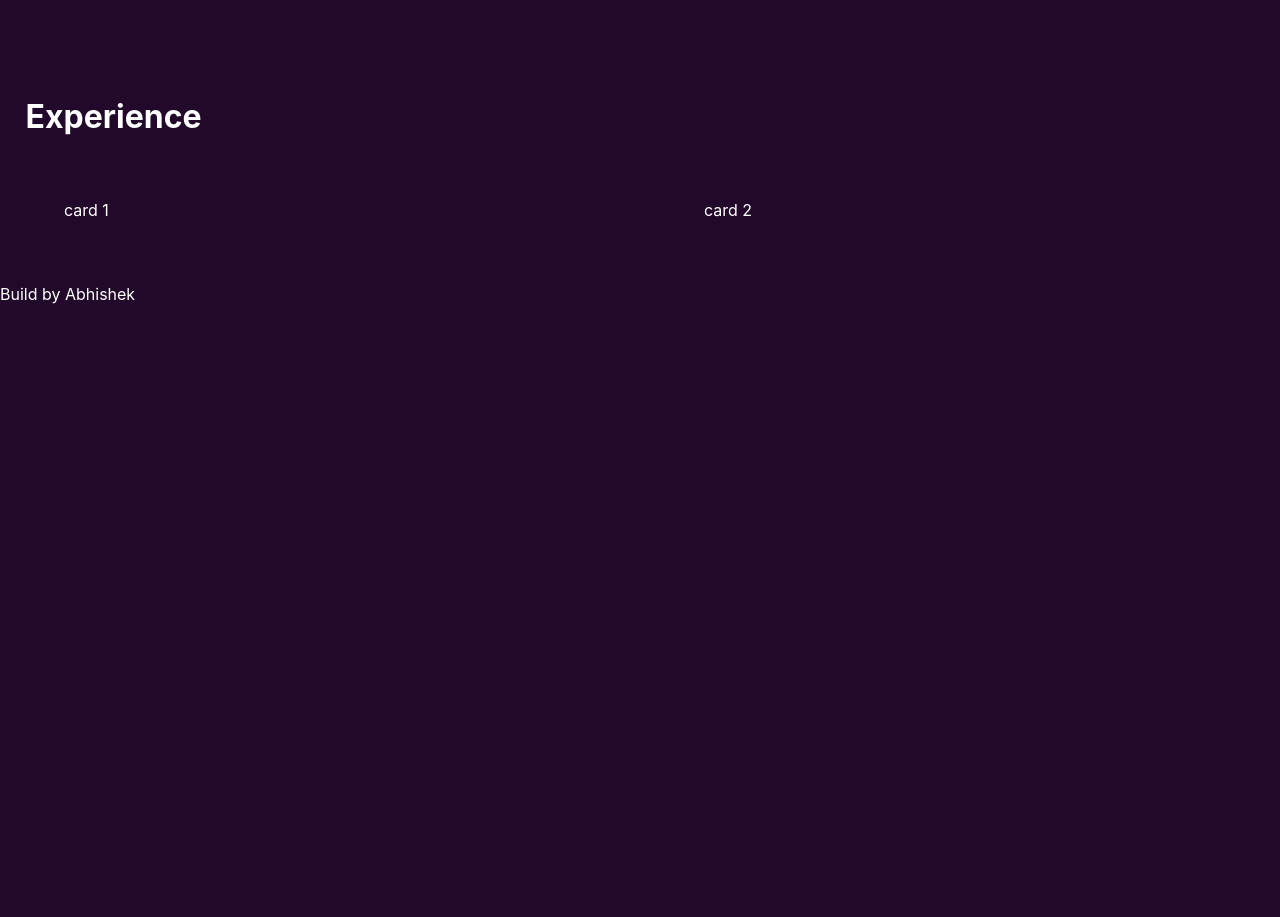
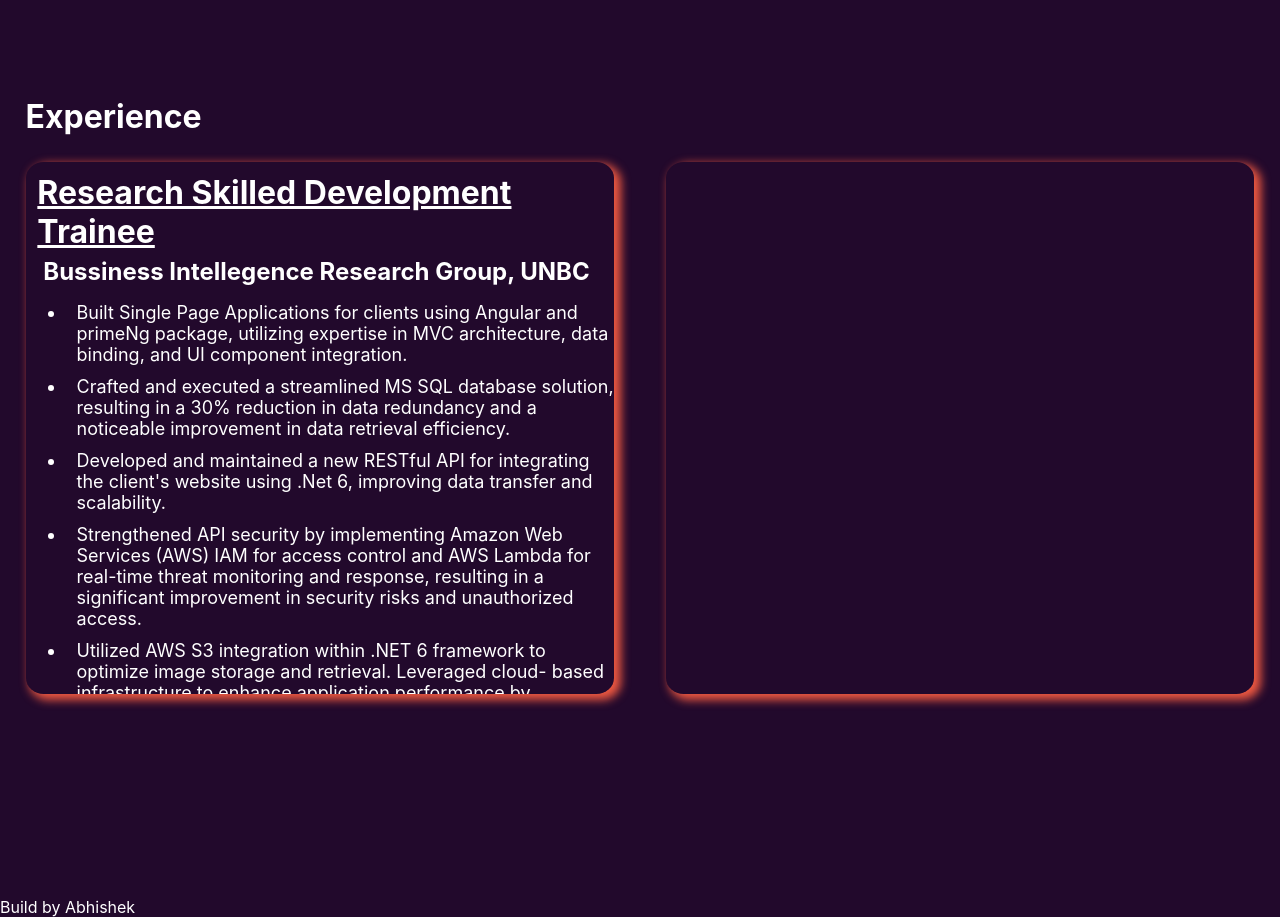
Before and after one commit to AbhiArora1998/Portfolio, a React (Create React App) app: page / in a window 1280 px wide. Shown: the part 700-1617 px from the top of the page. Before the commit the page ends 1004 px from the top, so only its background shows below. Built offline with nearby package versions, Linux system fonts and the light colour scheme.

Commit message:
custom animationForcards

```diff
--- a/src/App.css
+++ b/src/App.css
@@ -6,9 +6,7 @@ body {
 
 }
 
-h1,
-p,
-div {
+h1,p,div,h3,h2 {
   color: white;
   margin: 0;
 
@@ -30,6 +28,22 @@ div {
     padding-left: 2%;
 
   }
+}
+
+html::-webkit-scrollbar {
+  width: 10px; /* Width of the scrollbar */
+  height: 40px;
+}
+
+/* Styling the scrollbar thumb */
+html::-webkit-scrollbar-thumb {
+  background-color: #636060; /* Color of the scrollbar thumb */
+  border-radius: 5px; /* Rounded corners for the thumb */
+}
+
+/* Styling the scrollbar track */
+html::-webkit-scrollbar-track {
+  background-color: transparent /* Color of the scrollbar track */
 }
 
 /* Header */
@@ -135,11 +149,129 @@ padding: 2%;
 
 /* Experience */
 
+.experienceSection{
+  height: 100vh;
+
+}
 .ExperinceCardsFlexBox{
   display: flex;
+  height: 95%;
+  justify-content: space-evenly;
   width: 100%;
+
 }
 .ExperienceCard{
-  width: 40%;
-  margin: 5%;
+  width: 32%;
+ height: 70%;
+  margin: 5% ;
+  border-radius: 3%;
+  box-shadow: 5px 4px 10px 2px#F05941;
+  overflow: hidden; /* Hide content that overflows its box */
+  overflow-y: auto;
+  scroll-behavior: smooth;
+  transition: 0.5s;
 }
+
+.ExperienceCard:hover {
+  box-shadow: 0 12px 30px 0 #F05941;
+}
+.ExperienceCard::-webkit-scrollbar {
+  width: 10px; /* Width of the scrollbar */
+  height: 40px;
+}
+
+/* Styling the scrollbar thumb */
+.ExperienceCard::-webkit-scrollbar-thumb {
+  background-color: #636060; /* Color of the scrollbar thumb */
+  border-radius: 5px; /* Rounded corners for the thumb */
+}
+
+/* Styling the scrollbar track */
+.ExperienceCard::-webkit-scrollbar-track {
+  background-color: transparent /* Color of the scrollbar track */
+}
+
+@media screen and (max-width: 1000px) {
+  .ExperinceCardsFlexBox {
+    display: block;/* Single column layout */
+  }
+  .ExperienceCard{
+    width: 80%;
+    margin: 10% ;
+  }
+
+}
+
+@media screen and (min-width: 1001px) and (max-width: 1671px) {
+
+  .ExperienceCard{
+    width: 80%;
+    margin: 2% ;
+  }
+
+}
+
+/* experience > experience card details */
+.cardDetails{
+  width: 100%;
+  height: 100%;
+  position: relative;
+
+}
+.cardTile{
+  padding: 2% 0 0 2%;
+  text-decoration: underline;
+}
+.cardSubHeading{
+  padding: 1% 0 0 3%;
+}
+li{
+  font-size: large;
+  padding-left: 2%;
+  padding-bottom: 2%;
+}
+
+/* experience > experience card details >ToolCards  */
+.toolCards{
+  /* background-color: transparent; */
+  width: 100%;
+  position: relative;
+  z-index: 2;
+  animation:cardHover 0.5s ease forwards;
+  background-color: rgb(33, 32, 32);
+  opacity: 0.1;
+}
+@keyframes cardHover{
+
+  0%{
+    height: 0%;
+
+  }
+
+  100%{
+    opacity: 0.9;
+    height: 100%;
+
+
+  }
+}
+.toolCardsBox{
+  width: 30%;
+  height: 10%;
+
+
+  border-radius: 25px;
+  text-align: center;
+  background-color: #333;
+}
+
+.cardNoHover{
+  position: relative;
+  z-index: 1;
+}
+.cardHover{
+  width: 100%;
+  height: 100%;
+  position: absolute;
+  z-index: 2;
+}
--- a/src/components/Sections/Experience.jsx
+++ b/src/components/Sections/Experience.jsx
@@ -1,16 +1,16 @@
 import React from "react";
+import CardDetails from "./ExperienceCardDetails/CardDetails"
 
 function Experience(){
-    return <div>
+    return <div className="experienceSection">
         <div className="title">
             <h1>Experience</h1>
         </div>
         <div className="ExperinceCardsFlexBox">
-            <div className="ExperienceCard">
-                card 1
+            <div className="ExperienceCard card1">
+                <CardDetails></CardDetails>
             </div>
-            <div className="ExperienceCard">
-                card 2
+            <div className="ExperienceCard card2">
             </div>
         </div>
     </div>
--- /dev/null
+++ b/src/components/Sections/ExperienceCardDetails/CardDetails.jsx
@@ -0,0 +1,55 @@
+import React, { useState } from "react";
+import ToolCards from "./toolCards";
+
+function CardDetails() {
+
+    const [isVisible, getVisibility] = useState(false)
+    const blurdiv ={
+        filter:'blur(10px)',
+
+
+    }
+    return <div className="cardDetails" onMouseEnter={() => getVisibility(true)}
+        onMouseLeave={() => getVisibility(false)} >
+
+            {isVisible && <div className="cardHover">
+                        <div className="toolCards">
+                            <ToolCards></ToolCards>
+                        </div>
+                    </div>}
+
+
+        <div style={!isVisible? null: blurdiv} className="cardNoHover">
+            <h1 className="cardTile"> Research Skilled Development Trainee</h1>
+            <h2 className="cardSubHeading">Bussiness Intellegence Research Group, UNBC</h2>
+            <ul >
+                <li>
+                    Built Single Page Applications for clients using Angular and primeNg package, utilizing expertise in MVC architecture, data binding, and UI component integration.
+                </li>
+                <li>
+                    Crafted and executed a streamlined MS SQL database solution, resulting in a 30% reduction in data redundancy and a noticeable improvement in data retrieval efficiency.
+                </li>
+                <li>
+                    Developed and maintained a new RESTful API for integrating the client's website using .Net 6, improving data transfer and scalability.
+                </li>
+                <li>
+                    Strengthened API security by implementing Amazon Web Services (AWS) IAM for access control and AWS Lambda for real-time threat monitoring and response, resulting in a significant improvement in security risks and unauthorized access.
+                </li>
+
+                <li>
+                    Utilized AWS S3 integration within .NET 6 framework to optimize image storage and retrieval. Leveraged cloud- based infrastructure to enhance application performance by efficiently managing image assets.
+                </li>
+
+                <li>
+                    Collaborated closely with cross-functional team members on GitLab to streamline upcoming changes, successfully delivering new features and resolving bugs. Contributed to a 20% reduction in bug-related customer support inquiries by implementing targeted fixes and enhancements.
+                </li>
+            </ul>
+        </div>
+
+
+
+
+    </div>
+}
+
+export default CardDetails
--- /dev/null
+++ b/src/components/Sections/ExperienceCardDetails/toolCards.jsx
@@ -0,0 +1,15 @@
+import React from "react";
+
+function ToolCards(){
+    return <div   >
+        <h1  className="title">
+            Skills
+        </h1>
+        <div className="toolCardsBox">
+        <h1 >Angular</h1>
+        </div>
+
+    </div>
+}
+
+export default ToolCards
```
